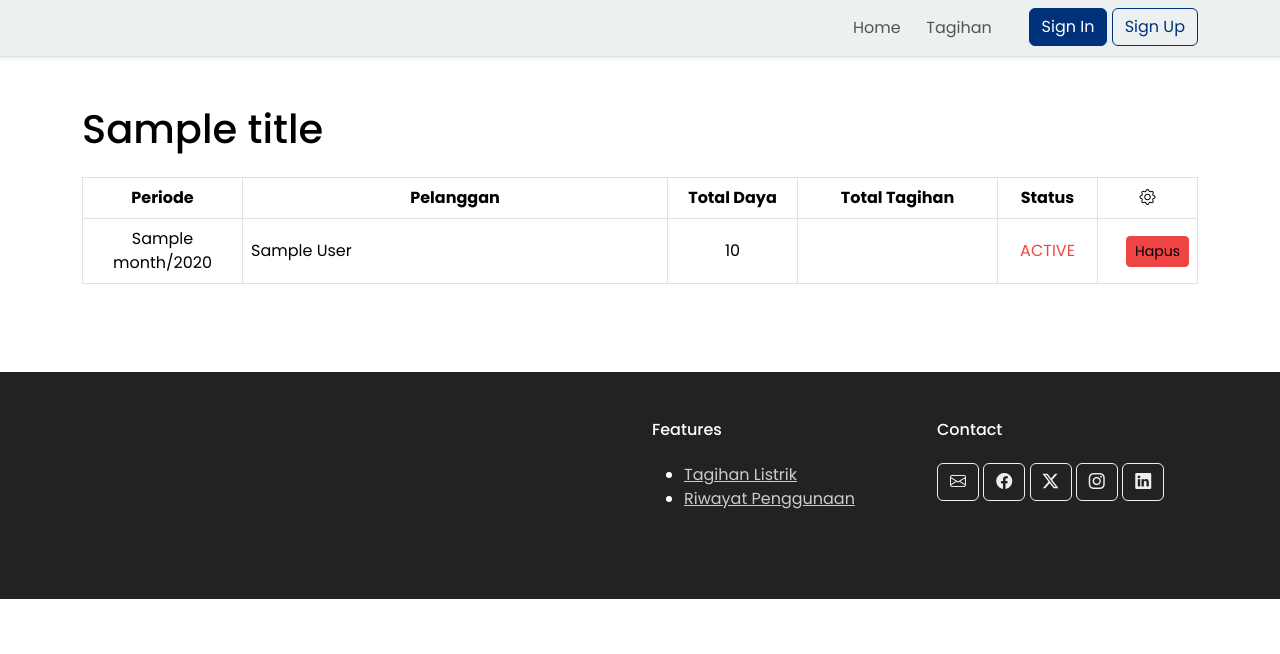
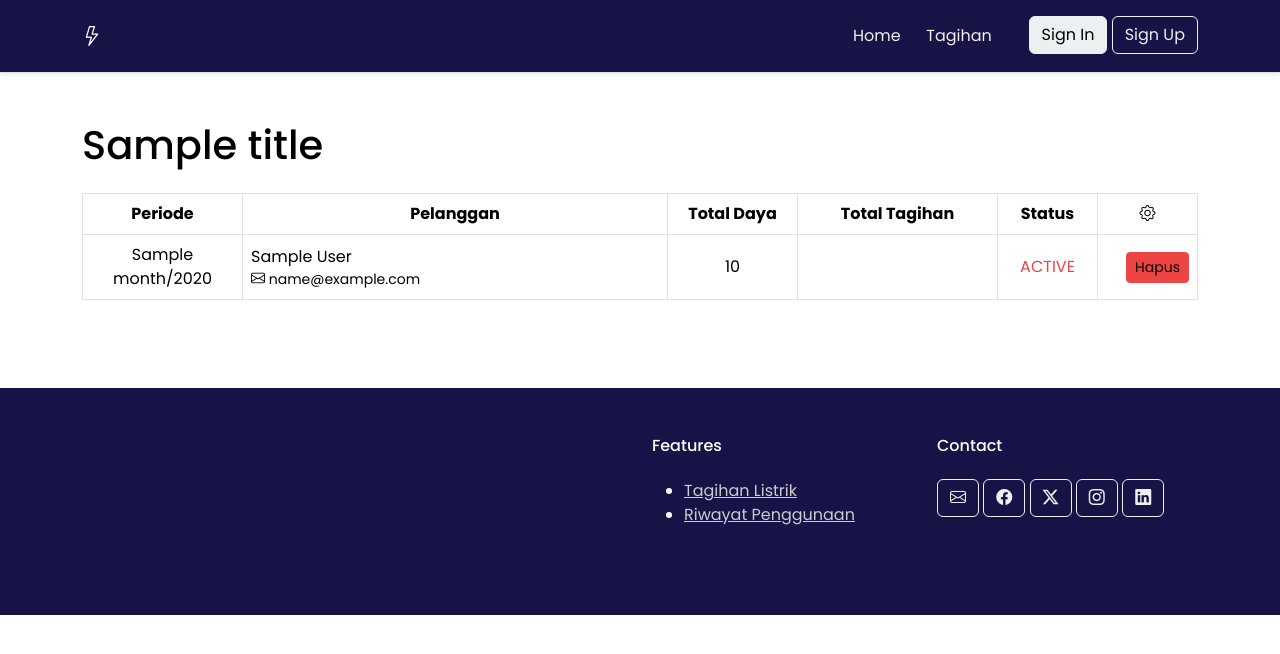
Before and after one commit to trisnawan/my-listrik, a CodeIgniter 4 app: the page made by app/Views/customer/billing.php in a window 1280 px wide. Shown: the top 654 px of the page. Run offline with PHP 8.4 and a stand-in for CodeIgniter, Linux system fonts and the light colour scheme; the template is opened without the code that fills it: most values are stand-ins (such as "Sample title", 1, 10 or a date in 2020); data that the repository does not hold is empty; some libraries are stand-ins or nearby versions.

Commit message:
Versi Trisnawan

```diff
--- a/app/Views/customer/billing.php
+++ b/app/Views/customer/billing.php
@@ -20,7 +20,10 @@
                     <?php if($data): foreach($data as $i => $val): ?>
                     <tr>
                         <td class="text-center align-middle"><?= $val['month'] ?>/<?= $val['year'] ?></td>
-                        <td class="text-start align-middle"><?= $val['full_name'] ?></td>
+                        <td class="text-start align-middle">
+                            <div><?= $val['full_name'] ?></div>
+                            <div class="small"><i class="bi-envelope"></i> <?= $val['email'] ?></div>
+                        </td>
                         <td class="text-center align-middle"><?= $val['meter_total'] ?></td>
                         <td class="text-center align-middle"><?= rupiah($val['amount']) ?></td>
                         <td class="text-center align-middle text-<?= $val['state']=='paid' ? 'success' : 'danger' ?>"><?= strtoupper($val['state']) ?></td>
--- a/app/Views/customer/list.php
+++ b/app/Views/customer/list.php
@@ -18,7 +18,10 @@
                     <?php if($data): foreach($data as $i => $val): ?>
                     <tr>
                         <td class="text-center align-middle text-<?= $val['nomor_kwh'] ? 'dark' : 'warning' ?>"><?= $val['nomor_kwh'] ?? 'Belum dipasang' ?></td>
-                        <td class="text-start align-middle"><?= $val['full_name'] ?></td>
+                        <td class="text-start align-middle">
+                            <div><?= $val['full_name'] ?></div>
+                            <div class="small"><i class="bi-envelope"></i> <?= $val['email'] ?></div>
+                        </td>
                         <td class="text-center align-middle"><?= ($val['rate_title'] ?? '-') ?></td>
                         <td class="text-end align-middle">
                             <a href="#" class="btn btn-sm btn-outline-primary" data-bs-toggle="modal" data-bs-target="#tagihanModal" data-id="<?= $val['id'] ?>">Buat Tagihan</a>
--- a/app/Views/template/header.php
+++ b/app/Views/template/header.php
@@ -4,9 +4,10 @@
     $session = session();
     $user = $session->get();
 ?>
-<nav class="navbar navbar-expand-lg bg-light navbar-light sticky-top shadow-sm border-bottom">
-    <div class="container">
-        <a class="navbar-brand text-primary" href="<?= base_url() ?>">
+<nav class="navbar navbar-expand-lg bg-primary navbar-dark sticky-top shadow-sm border-bottom">
+    <div class="container py-2">
+        <a class="navbar-brand text-white" href="<?= base_url() ?>">
+            <i class="bi-lightning"></i>
             <?= getenv('CI_TITLE') ?>
         </a>
         <button class="navbar-toggler" type="button" data-bs-toggle="collapse" data-bs-target="#navbarSupportedContent" aria-controls="navbarSupportedContent" aria-expanded="false" aria-label="Toggle navigation">
@@ -71,8 +72,8 @@
                 </li>
                 <?php else: ?>
                 <li class="nav-item ms-0 ms-lg-4">
-                    <a class="btn btn-primary" href="<?= base_url('account/login') ?>">Sign In</a>
-                    <a class="btn btn-outline-primary d-none d-xl-inline-block" href="<?= base_url('account/register') ?>">Sign Up</a>
+                    <a class="btn btn-light" href="<?= base_url('account/login') ?>">Sign In</a>
+                    <a class="btn btn-outline-light d-none d-xl-inline-block" href="<?= base_url('account/register') ?>">Sign Up</a>
                 </li>
                 <?php endif ?>
             </ul>
--- a/style.scss
+++ b/style.scss
@@ -1,7 +1,7 @@
 // sass style.scss ./public/assets/css/style.min.css --style=compressed
 @import url("https://fonts.googleapis.com/css2?family=Plus+Jakarta+Sans:ital,wght@0,200..800;1,200..800&family=Poppins:ital,wght@0,100;0,200;0,300;0,400;0,500;0,600;0,700;0,800;0,900;1,100;1,200;1,300;1,400;1,500;1,600;1,700;1,800;1,900&display=swap");
 
-$primary: #00327b;
+$primary: #171346;
 $secondary: #6b7280;
 $success: #10b981;
 $danger: #ef4444;
@@ -46,7 +46,7 @@ a.decoration-none {
 }
 
 footer {
-    background-color: $dark !important;
+    background-color: $primary !important;
     color: #ffffff;
 }
 
```
Also changed, not shown: app/Views/pages/home.php (+9 -9 lines), tests/ui/billing.spec.js (+1 -1 lines), tests/ui/payment.spec.js (+1 -1 lines), public/assets/css/style.min.css, public/assets/img/hero-home-1.jpg (added), 1 other file.
